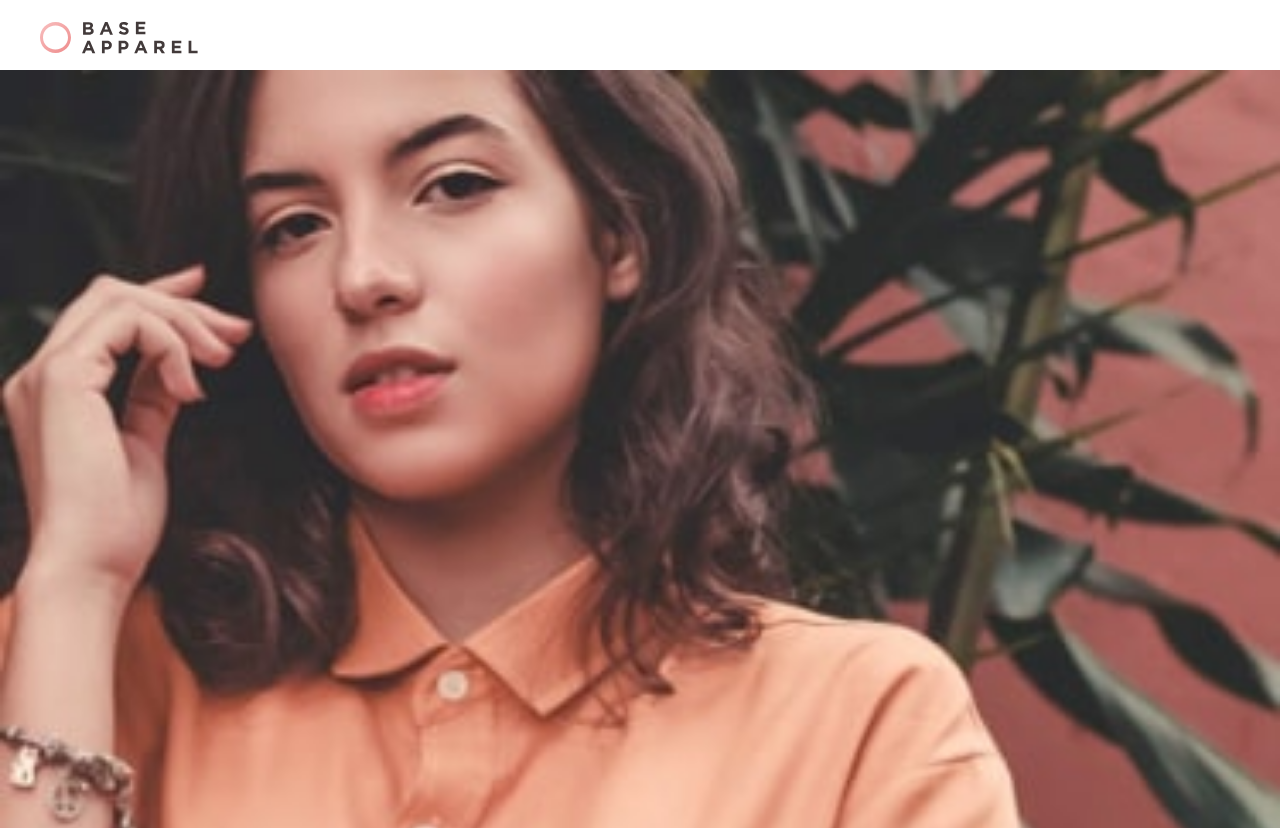
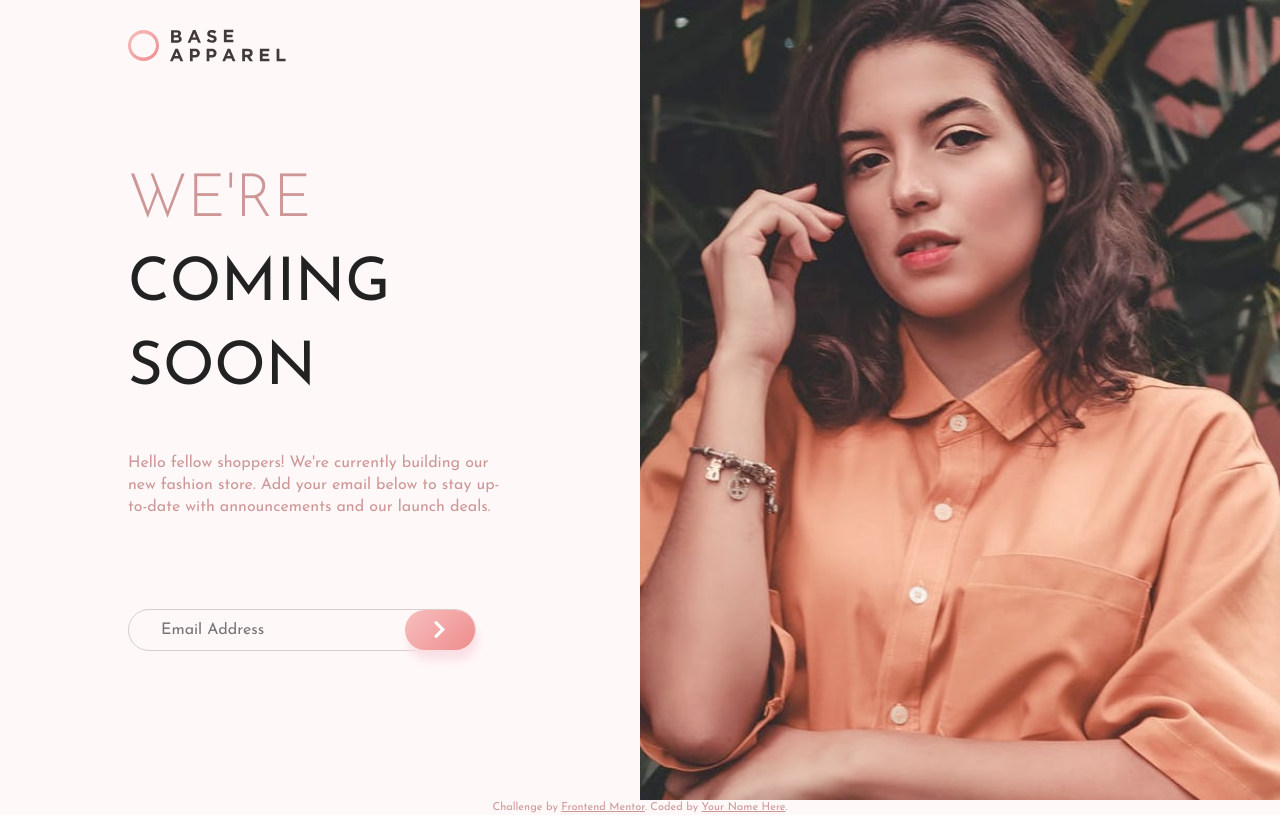
Before and after one commit to tomi-design/apparel, a plain HTML site: page index.html in a window 1280 px wide. Shown: the top 828 px of the page. Drawn offline with Linux system fonts and the light colour scheme.

Commit message:
added css for desktop styles

```diff
--- a/css/main.css
+++ b/css/main.css
@@ -110,17 +110,29 @@ p {
   font-family: 'Josefin Sans', sans-serif;
 }
 
+header {
+  padding-top: 5px;
+}
+
+main {
+  width: 100%;
+  height: 100%;
+  display: flex;
+  justify-content: center;
+  align-items: center;
+}
+
 main .content-wrapper {
   width: 100%;
   margin: 0 auto;
 }
 
-main {
+.hero {
+  background: url('../img/mobile.jpg');
+  background-repeat: no-repeat;
+  background-size: cover;
+  height: 250px;
   width: 100%;
-}
-
-header {
-  padding-top: 5px;
 }
 
 .hero img {
@@ -178,6 +190,18 @@ header {
   margin: auto;
 }
 
+.email {
+  border: none;
+  background: none;
+  outline: none;
+  padding: 0 0 0 2em;
+  font-size: 16px;
+  transition: 0.4s;
+  font-family: 'Josefin Sans', sans-serif;
+  color: hsl(0, 36%, 70%);
+  line-height: 50px;
+}
+
 .submit-button {
   height: 40px;
   display: flex;
@@ -192,18 +216,6 @@ header {
   text-decoration: none;
   font-size: 20px;
   box-shadow: 3px 10px 10px rgb(250, 224, 228);
-}
-
-.email {
-  border: none;
-  background: none;
-  outline: none;
-  padding: 0 0 0 2em;
-  font-size: 16px;
-  transition: 0.4s;
-  font-family: 'Josefin Sans', sans-serif;
-  color: hsl(0, 36%, 70%);
-  line-height: 50px;
 }
 
 footer {
@@ -226,22 +238,6 @@ footer a:visited {
 
 
 }
-
-
-
-
-
-
-
-
-
-
-
-
-
-
-
-
 
 
 
@@ -334,8 +330,72 @@ footer a:visited {
    Modify as content requires.
    ========================================================================== */
 
-@media only screen and (min-width: 35em) {
-  /* Style adjustments for viewports that meet the condition */
+@media only screen and (min-width: 1200px) {
+
+  main .content-wrapper {
+    display: flex;
+    flex-direction: row-reverse;
+    justify-content: center;
+    height: 100%;
+  }
+
+  header {
+    display: none;
+  }
+
+  .hero {
+    background: url('../img/desktop.jpg');
+    background-size: cover;
+    height: 100%;
+  }
+
+  .announcement {
+    display: flex;
+    flex-direction: column;
+    justify-content: center;
+    align-items: center;
+  }
+
+  .announcement .content-wrapper {
+    display: flex;
+    flex-direction: column;
+    justify-content: flex-start;
+    width: 60%;
+    padding-bottom: 100px;
+  }
+
+  .announcement h1 {
+    text-align: left;
+    margin-top: 0;
+    font-size: 60px;
+  }
+
+  .announcement p {
+    text-align: left;
+  }
+
+  .logo-wrapper {
+    margin: 0;
+    width: 60%;
+    padding-bottom: 130px;
+  }
+
+  .logo {
+    background-image: url('../img/logo.svg');
+    background-repeat: no-repeat;
+    width: 50%;
+    height: 100%;
+    margin-top: 50px;
+  }
+
+  .button {
+    margin: 0;
+  }
+
+
+
+
+
 }
 
 @media print,
--- a/index.html
+++ b/index.html
@@ -30,16 +30,19 @@
     <div class="content-wrapper">
       <div class="hero">
         <div class="content-wrapper">
-        <img src="img/mobile.jpg" alt="model">
+        <!---<img src="img/mobile.jpg" alt="model">--->
         </div>
       </div>
 
       <section class="announcement">
+        <div class="logo-wrapper">
+        <div class="logo"></div>
+        </div>
+
         <div class="content-wrapper">
           <h1><span>we're</span><br>coming<br>soon</h1>
           <p>Hello fellow shoppers! We're currently building our new fashion store.
             Add your email below to stay up-to-date with announcements and our launch deals.</p>
-
 
             <div class="form">
               <div class="button">
```
